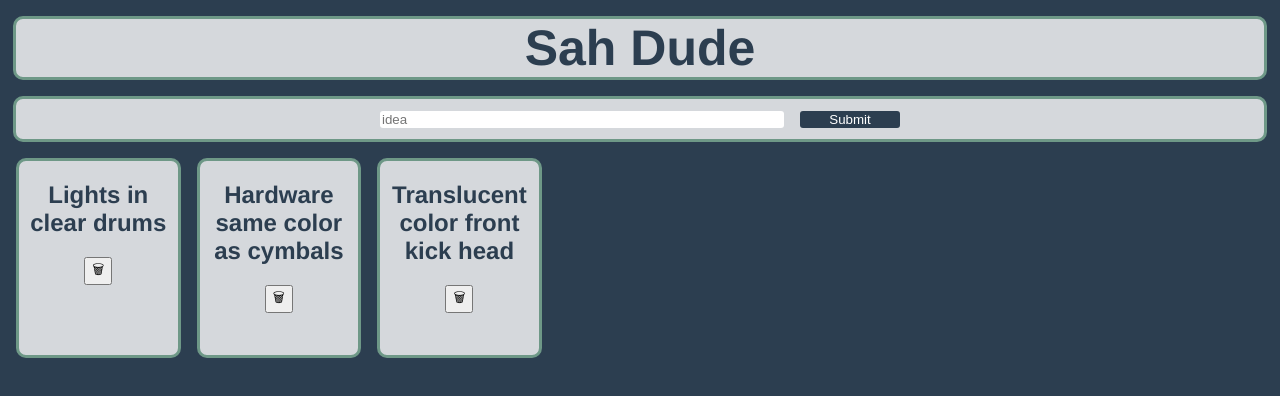
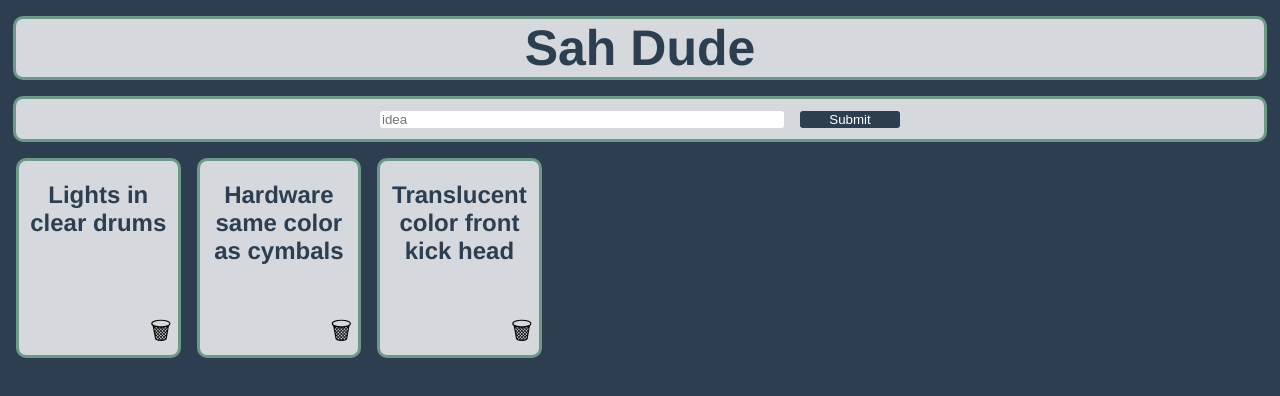
Before and after one commit to richardltyler/vue-ideabox, a Vue app: page / in a window 1280 px wide. Shown: the top 396 px of the page. Built offline with nearby package versions, Linux system fonts and the light colour scheme.

Commit message:
Style delete button

```diff
--- a/src/components/Card.vue
+++ b/src/components/Card.vue
@@ -1,6 +1,6 @@
 <template>
   <h2>{{ idea.idea }}</h2>
-  <button @click="$emit('del-idea', idea.id)">🗑</button>
+  <button id='delete-button' @click="$emit('del-idea', idea.id)">🗑</button>
 </template>
 
 <script>
@@ -11,5 +11,11 @@ export default {
 }
 </script>
 
-<style scoped>
+<style >
+#delete-button {
+  align-self: flex-end;
+  border: none;
+  background: rgb(0, 0, 0, 0);
+  font-size: 1.5rem;
+}
 </style>
--- a/src/components/Ideas.vue
+++ b/src/components/Ideas.vue
@@ -30,11 +30,8 @@ export default {
 }
 
 .card {
-    /* background-color: #2c3e50; */
-    /* margin-top: 1rem;
-    margin-bottom: 1rem; */
-    text-align: center;
-    /* color: white; */
+  display: flex;
+  flex-direction: column;
+  justify-content: space-between;
 }
-
 </style>
```
Lines whose indentation alone changed are shown as unchanged.
